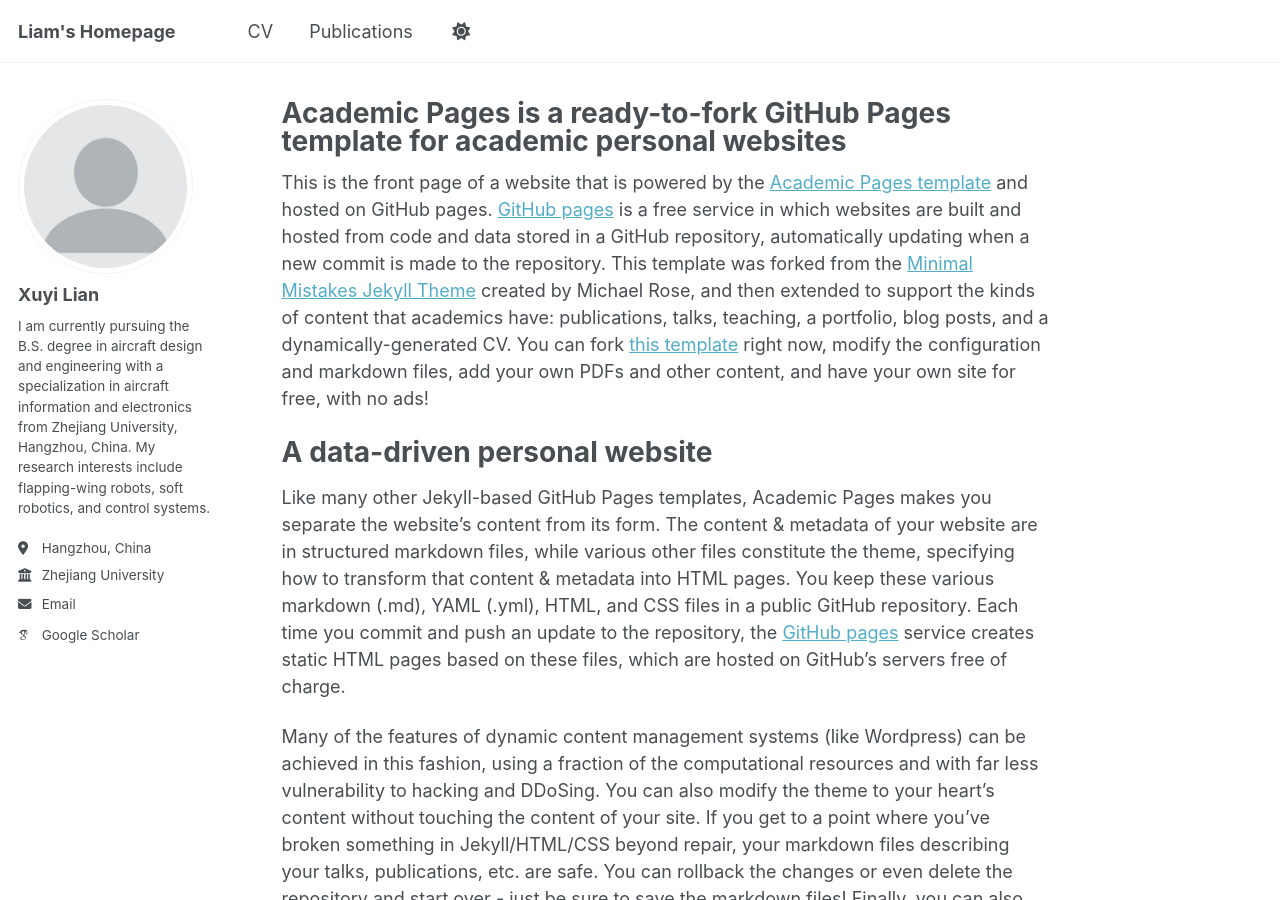
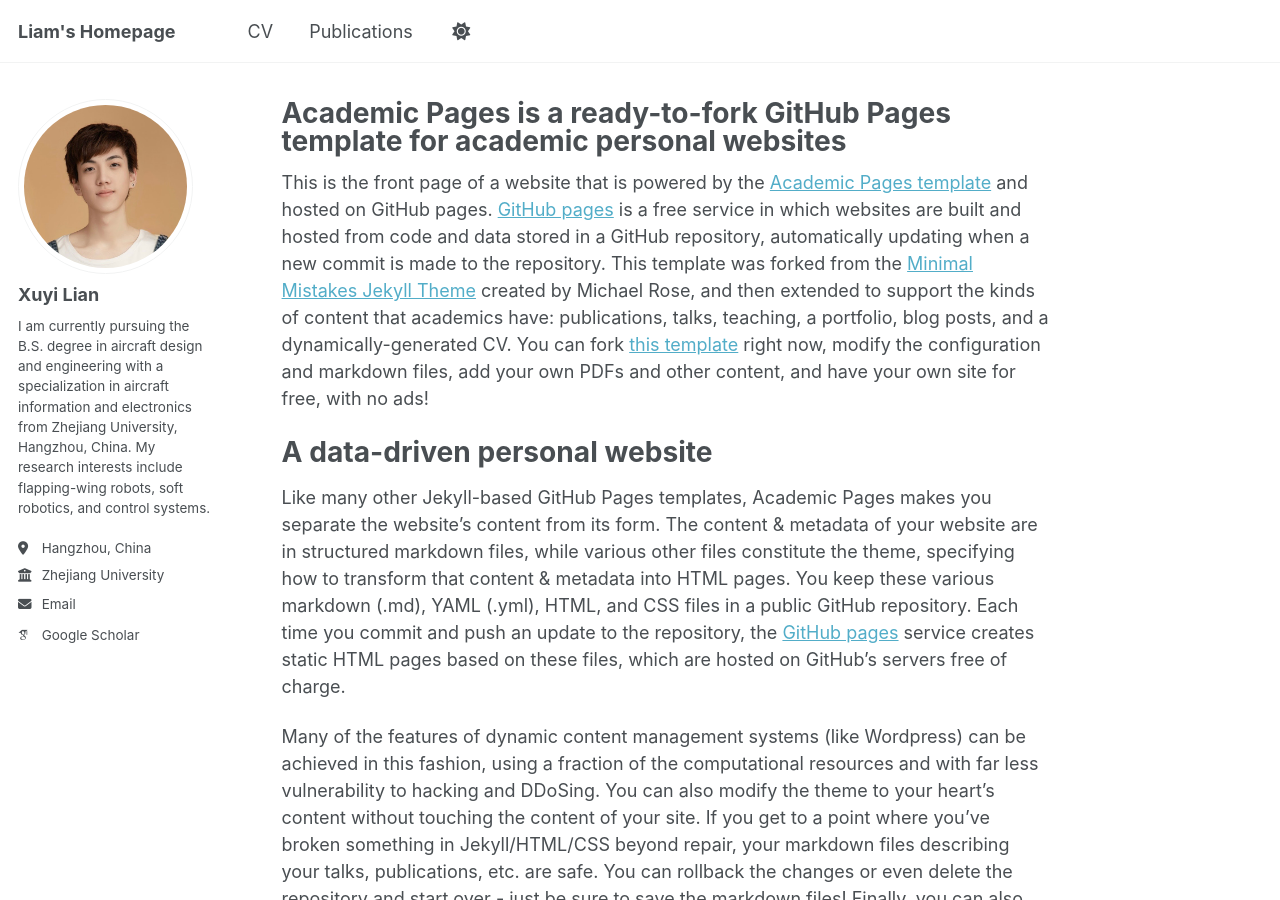
Before and after one commit to xuyilian/xuyilian.github.io, a Jekyll site: the page built from _pages/about.md, in a window 1280 px wide and 900 px high. Built offline with Jekyll 4.4.1, drawn with Linux system fonts in a browser that asks for light colours; some web fonts are replaced.

Commit message:
Update _config.yml

```diff
--- a/_config.yml
+++ b/_config.yml
@@ -24,7 +24,7 @@ repository               :
 #               Additional customization can be done by editing /_includes/author-profile.html
 author:
   # Biographic information
-  avatar           : "profile.png"
+  avatar           : "profile.jpg"
   name             : "Xuyi Lian"
   pronouns         : # example: "she/her"
   bio              : "I am currently pursuing the B.S. degree
@@ -40,7 +40,7 @@ My research interests include flapping-wing robots, soft robotics, and control s
   impactstory      : # URL
   semantic         : # URL
   scopus           : # URL
-
+  reserchgate      : 1
   # Repositories and software development
   bitbucket        : # Username - Update with your username on the site
   codepen          : # Username
```
